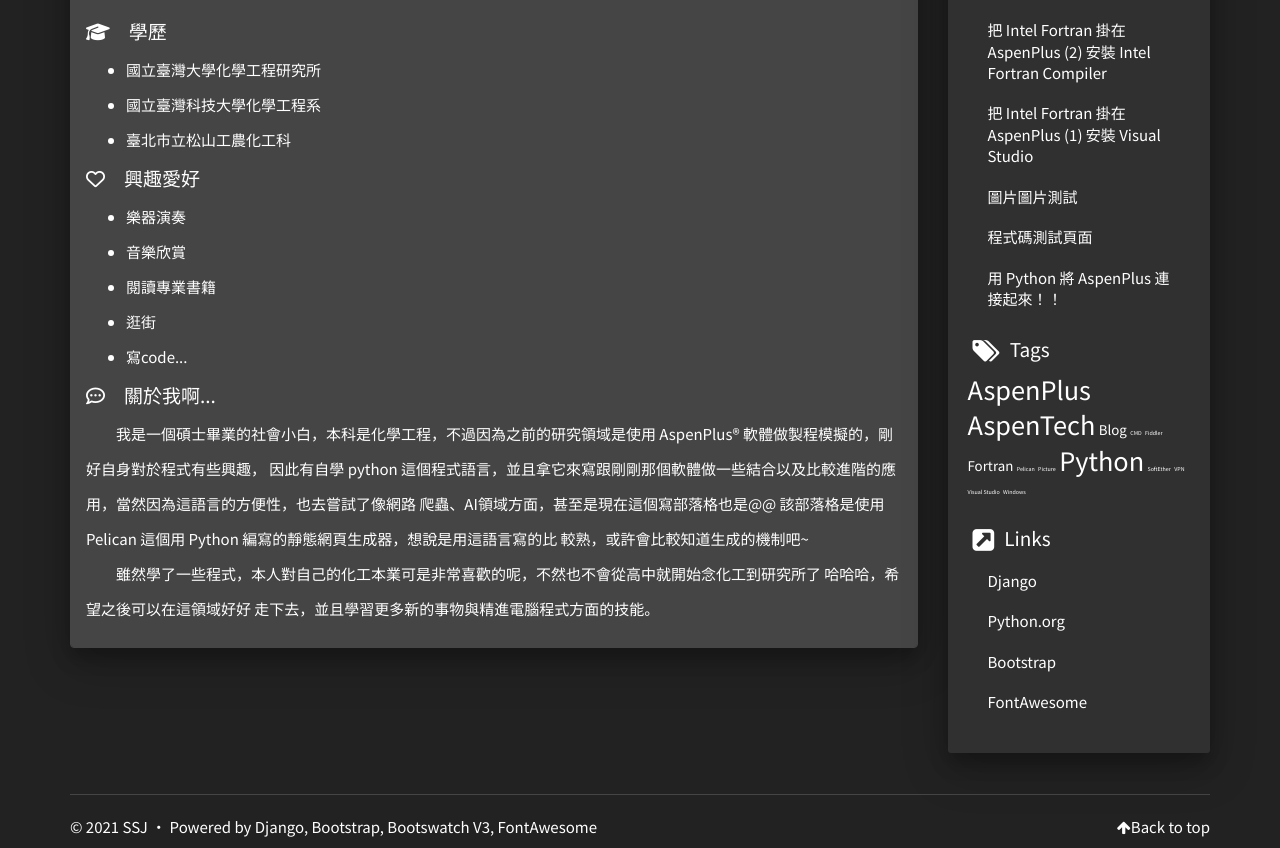
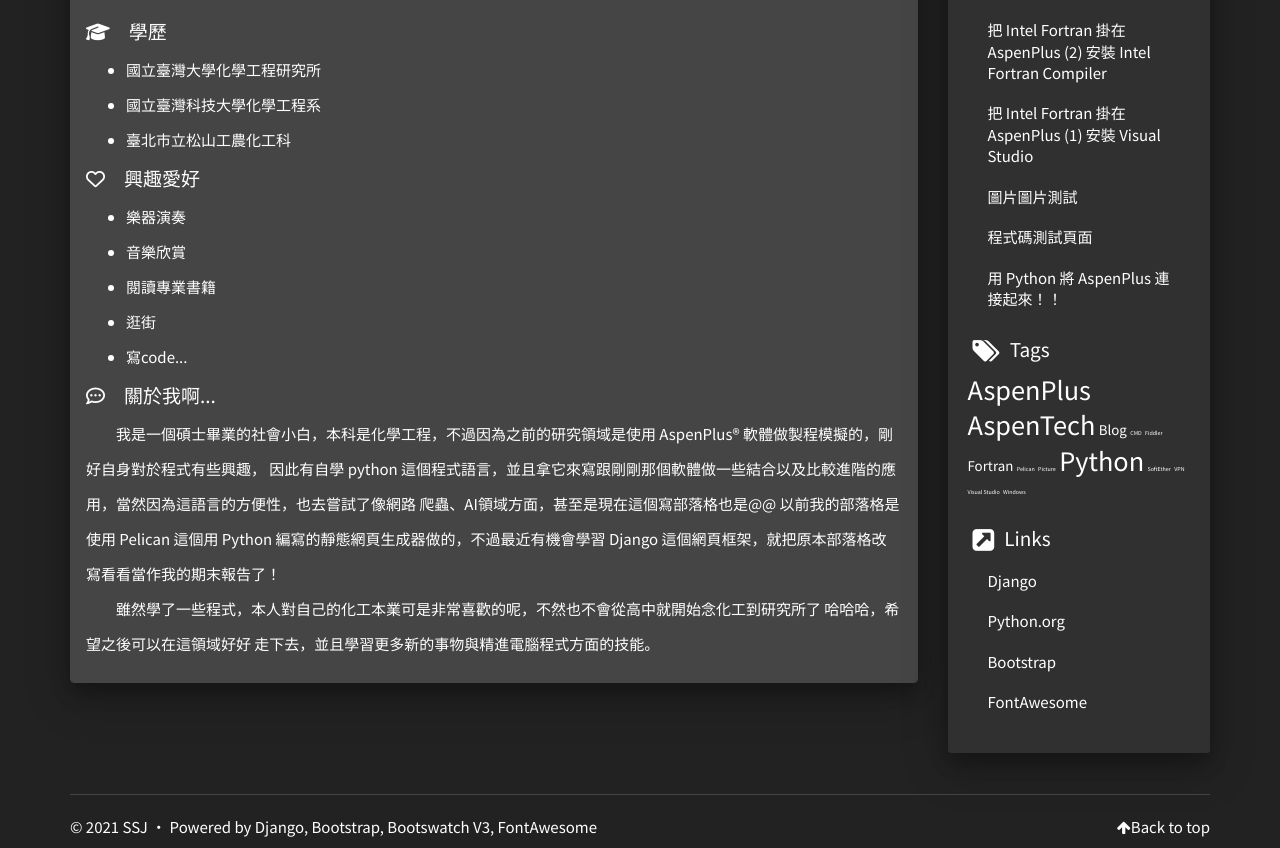
Before and after one commit to Shen-SJ/DjangoCourse_Final_myblog, a Django app: page /about/ in a window 1280 px wide. Shown: the part 639-1487 px from the top of the page. Run offline with Django 3.2, Linux system fonts and the light colour scheme; data comes from the database, SQL or seed files in the repository; parts of the project's set-up code (start-up, migrations or seed data) failed here and were passed over; some libraries are stand-ins or nearby versions.

Commit message:
rewrite the aboutme

```diff
--- a/templates/aboutme.html
+++ b/templates/aboutme.html
@@ -37,8 +37,8 @@
             <p>
                   我是一個碩士畢業的社會小白，本科是化學工程，不過因為之前的研究領域是使用 AspenPlus® 軟體做製程模擬的，剛好自身對於程式有些興趣，
                 因此有自學 python 這個程式語言，並且拿它來寫跟剛剛那個軟體做一些結合以及比較進階的應用，當然因為這語言的方便性，也去嘗試了像網路
-                爬蟲、AI領域方面，甚至是現在這個寫部落格也是@@ 該部落格是使用 Pelican 這個用 Python 編寫的靜態網頁生成器，想說是用這語言寫的比
-                較熟，或許會比較知道生成的機制吧~<br>
+                爬蟲、AI領域方面，甚至是現在這個寫部落格也是@@ 以前我的部落格是使用 Pelican 這個用 Python 編寫的靜態網頁生成器做的，不過最近有機會學習
+                Django 這個網頁框架，就把原本部落格改寫看看當作我的期末報告了！<br>
                   雖然學了一些程式，本人對自己的化工本業可是非常喜歡的呢，不然也不會從高中就開始念化工到研究所了 哈哈哈，希望之後可以在這領域好好
                 走下去，並且學習更多新的事物與精進電腦程式方面的技能。
             </p>
```
